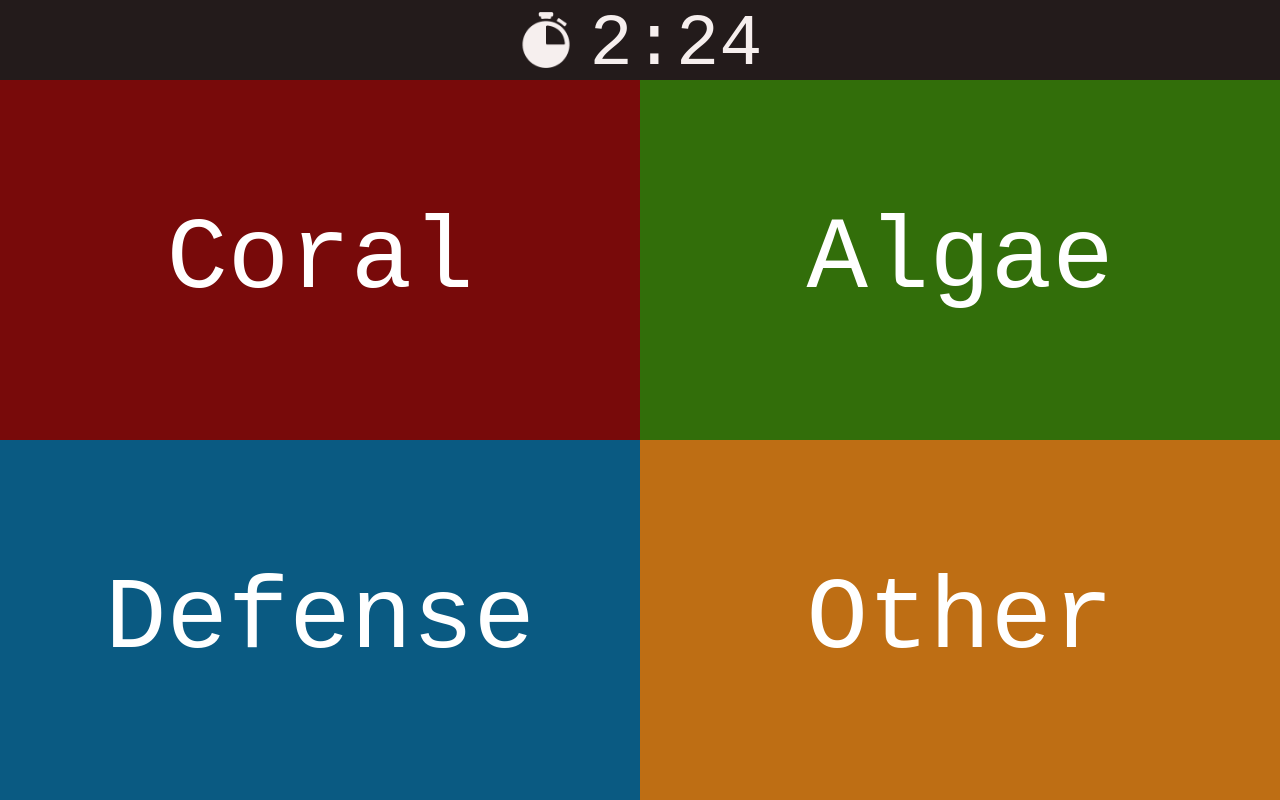
After one commit to NateKootstra/RoboticsScoutingTool, a Flask app: template templates/scout_active.html in a window 1280 px wide. The commit adds this page. Run offline with Flask 3, Linux system fonts and the light colour scheme; the template is opened without the code that fills it, so the values that code supplies are empty.

Commit message:
Huge progress on the part where you actually scout.

```diff
--- a/cache.py
+++ b/cache.py
@@ -5,7 +5,6 @@ from datetime import datetime
 import tbaapi
 
 year = tbaapi.currentYear
-year = 2024
 yearString = str(year)
 year = tbaapi.Year(year)
 
--- a/main.py
+++ b/main.py
@@ -10,7 +10,7 @@ from accounts import authenticate, getName, getAdmin, getAccounts, deleteUser, a
 from events import getEvents, addEvent, removeEvent, updateEvents
 
 
-domain = 'http://127.0.0.1:5001'
+domain = 'http://10.128.175.3:5001'
 app = Flask(__name__)
 year = tbaapi.Year(tbaapi.currentYear)
 
@@ -48,6 +48,8 @@ app.jinja_env.globals.update(get_match_list=get_match_list)
 def get_alliances_in_match():
     team = request.cookies["team"]
     if authenticate(team, request.cookies["username"], request.cookies["password"]):
+        if "practice" in request.cookies["match"]:
+            return { "red" : { "team_keys" : ["frc1", "frc2", "frc3"] }, "blue" : { "team_keys" : ["frc4", "frc5", "frc6"] }}
         for match in tbaapi.Event(request.cookies["event"]).get_matches():
             if match["key"].split("_")[1] == request.cookies["match"]:
                 return match["alliances"]
@@ -64,9 +66,12 @@ def get_full_event_list():
         realEvents = []
         events = getEvents(team)
         for event in events:
-            for fullEvent in fullEvents:
-                if event == fullEvent['key']:
-                    realEvents.append(fullEvent)
+            if event == "practice":
+                realEvents.append({"key": "practice"})
+            else:
+                for fullEvent in fullEvents:
+                    if event == fullEvent['key']:
+                        realEvents.append(fullEvent)
         return realEvents
     return []
 app.jinja_env.globals.update(get_full_event_list=get_full_event_list)
@@ -121,6 +126,10 @@ def scout():
             else:
                 if "event" in request.cookies.keys():
                     if "match" in request.cookies.keys():
+                        if "teamscout" in request.cookies.keys():
+                            if "started" in request.cookies.keys():
+                                return render_template('scout_active.html')
+                            return render_template('scout_waiting.html')
                         return render_template('select_team.html')
                     else:
                         return render_template('select_match.html')
@@ -235,6 +244,26 @@ def select_team(team):
     # Select event only if the user is verified as a non-admin user.
     if authenticate(request.cookies["team"], request.cookies["username"], request.cookies["password"]) and not getAdmin(request.cookies["team"], request.cookies["username"]):
         response.set_cookie('teamscout', team)
+    # Return response.
+    return response
+
+# Go back in scouting menu.
+@app.route('/unscout/<level>')
+def unscout(level):
+    response = make_response(redirect(f'{domain}/scout'))
+    # Authenticate.
+    if authenticate(request.cookies["team"], request.cookies["username"], request.cookies["password"]) and not getAdmin(request.cookies["team"], request.cookies["username"]):
+        response.delete_cookie(level)
+    # Return response.
+    return response
+
+# Start scouting.
+@app.route('/startscout')
+def startscout():
+    response = make_response(redirect(f'{domain}/scout'))
+    # Authenticate.
+    if authenticate(request.cookies["team"], request.cookies["username"], request.cookies["password"]) and not getAdmin(request.cookies["team"], request.cookies["username"]):
+        response.set_cookie('started', 'true')
     # Return response.
     return response
 
--- /dev/null
+++ b/static/css/scouting/buttons.css
@@ -0,0 +1,110 @@
+div.splitter button {
+    width: 100%;
+    height: 45dvh;
+
+    display: inline-block;
+
+    color: white;
+    border: none;
+
+    font-size: 8vw;
+    line-height: 45dvh;
+    text-align: center;
+    text-decoration: none;
+}
+
+div.divider {
+    width: 50%;
+}
+
+div.splitter {
+    background-color: rgb(49, 49, 49);
+    width: 100vw;
+    height: 45dvh;
+
+    display: flex;
+    justify-content: space-between;
+}
+
+div.subsplitterfull button,
+div.subsplitter button {
+    width: 50%;
+    height: 100%;
+
+    display: inline-block;
+    color: white;
+    border: none;
+
+    font-size: 4vw;
+    line-height: 50%;
+    text-align: center;
+    text-decoration: none;
+}
+
+div.subsplitter {
+    height: 50.1%;
+
+    display: flex;
+    justify-content: space-between;
+}
+
+div.subsplitterfull {
+    height: 100.1%;
+
+    display: flex;
+    justify-content: space-between;
+}
+
+
+nav {
+    background-color: rgb(35, 27, 27);
+    width: 100vw;
+    height: 10dvh;
+
+    display: flex;
+    flex-direction: row;
+    justify-content: center;
+    align-items: center;
+}
+
+button.back {
+    border: none;
+    background-color: rgb(35, 27, 27);
+    color: rgb(246, 239, 238);
+
+    height: 7dvh;
+    margin-top: 1.5dvh;
+    margin-left: 1.5dvh;
+    margin-bottom: 1dvh;
+
+    font-size: 7dvh;
+}
+
+div.timer {
+    display: flex;
+    flex-direction: row;
+    align-items: center;
+}
+
+p {
+    border: none;
+    background-color: rgb(35, 27, 27);
+    color: rgb(246, 239, 238);
+
+    height: 9dvh;
+    margin-top: 0.5dvh;
+    margin-bottom: 0.5dvh;
+    margin-left: 2dvh;
+
+    font-size: 9dvh;
+
+    display: inline;
+}
+
+img {
+    height: 7dvh;
+    margin-top: 1.5dvh;
+    margin-bottom: 1.5dvh;
+
+    display: inline;
+}
--- a/static/css/select/buttons.css
+++ b/static/css/select/buttons.css
@@ -15,4 +15,6 @@ button {
 
 button.team {
     width: 12vw;
+    margin-left: 0.25vw;
+    margin-right: 0.25vw;
 }
--- /dev/null
+++ b/static/js/activescouting.js
@@ -0,0 +1,63 @@
+var timer = [2, 30, 3]
+var time = 0
+
+function scout(name, event) {
+    let location = name.startsWith("TL") ? 1 : name.startsWith("TR") ? 2 : name.startsWith("BL") ? 3 : 4;
+    document.getElementById("divider" + location).replaceChildren(document.getElementById(name).content.cloneNode(true));
+    process(event)
+}
+
+async function runTimer() {
+    let run = true
+    while (run) {
+        if (timer[1] < 10)
+            document.getElementById("timer").textContent = timer[0] + ":0" + timer[1];
+        else
+            document.getElementById("timer").textContent = timer[0] + ":" + timer[1];
+
+        await new Promise(r => setTimeout(r, 1000));
+
+        if (timer[0] == 2 && timer[1] == 15 && timer[2] > 0) {
+            timer[2]--;
+        }
+        else
+            timer[1]--;
+        if (timer[1] == -1) {
+            timer[0]--;
+            timer[1] = 59;
+        }
+        if (timer[0] == 0 && timer[1] == 0) {
+            run = false;
+            document.getElementById("timer").textContent = "0:00";
+        }
+
+    }
+}
+async function runStampTimer() {
+    while (true) {
+        await new Promise(r => setTimeout(r, 10));
+        time++
+    }
+}
+
+
+var events = []
+var unfinished = {
+    "Coral": [],
+    "Algae": [],
+    "Defense": [],
+    "Other": []
+}
+
+function process(event) {
+    event = event.split("|");
+    if (event[2] == "u" || event[2] == "ue")
+        unfinished[event[0]][unfinished[event[0]].length - 1][0] += "|" + event[1];
+    if (event[2] == "t" || event[2] == "te")
+        unfinished[event[0]].push([event[1], time]);
+    if (event[2] == "ue" || event[2] == "te") {
+        events.push([event[0], unfinished[event[0]]]);
+        unfinished[event[0]] = [];
+    }
+    console.log(events);
+}
--- a/templates/account_admin.html
+++ b/templates/account_admin.html
@@ -45,6 +45,11 @@
         {% for event in get_event_list() %}
         <select class="event" name="event{{ loop.index }}" id="event{{ loop.index }}" onchange="updateEvents([{% for event2 in get_event_list() %} document.getElementById('event{{ loop.index}}').value, {% endfor %}])">
             <option value="none">None</option>
+            {% if event == "practice" %}
+                <option value="practice" selected="selected">Practice (NOT A REAL EVENT)</option>
+            {% else %}
+                <option value="practice">Practice (NOT A REAL EVENT)</option>
+            {% endif %}
             {% for eventOption in get_events_in_district() %}
                 {% if not "Provincial Championship" in eventOption["name"] %}
                     {% if eventOption["key"] == event %}
--- a/templates/base.html
+++ b/templates/base.html
@@ -6,7 +6,6 @@
 <link rel="stylesheet" href="{{ url_for('static', filename='css/base/navbar.css') }}">
 <link rel="stylesheet" href="{{ url_for('static', filename='css/base/subtitle.css') }}">
 <link rel="stylesheet" href="{{ url_for('static', filename='css/base/footer.css') }}">
-<link rel="stylesheet" href="{{ url_for('static', filename='css/base/alert.css') }}">
 <link rel="stylesheet" href="{{ url_for('static', filename='css/base/input.css') }}">
 
 <script src="{{ url_for('static', filename='js/navbar.js') }}"></script>
--- /dev/null
+++ b/templates/scout_active.html
@@ -0,0 +1,142 @@
+<!doctype html>
+<title>SpeedScout</title>
+<meta name="viewport" content="width=device-width, initial-scale=1.0, maximum-scale=1.0 user-scalable=no">
+
+<link rel="stylesheet" href="{{ url_for('static', filename='css/base/core.css') }}">
+<link rel="stylesheet" href="{{ url_for('static', filename='css/base/input.css') }}">
+<link rel="stylesheet" href="{{ url_for('static', filename='css/scouting/buttons.css') }}">
+
+
+
+<body onload="runTimer(); runStampTimer()">
+
+<script src="{{ url_for('static', filename='js/activescouting.js') }}"></script>
+
+
+<nav>
+    <div class="timer">
+        <img src="{{ url_for('static', filename='images/icons/timer.png') }}">
+        <p id="timer">2:33</p>
+    </div>
+</nav>
+
+
+<div class="content">
+    <div class="splitter">
+        <div class="divider" id="divider1">
+            <button onclick="scout('TL2', 'Coral|Pickup|t')" style="background-color:rgb(120, 10, 10)">Coral</button>
+        </div>
+        <div class="divider" id="divider2">
+            <button onclick="scout('TR2', 'Algae|Pickup|t')" style="background-color:rgb(50, 110, 10)">Algae</button>
+        </div>
+    </div>
+    <div class="splitter">
+        <div class="divider" id="divider3">
+            <button onclick="scout('BL2', 'Defense|Start|t')" style="background-color:rgb(10, 90, 130)">Defense</button>
+        </div>
+        <div class="divider" id="divider4">
+            <button onclick="scout('BR2', 'Other|Start|t')" style="background-color:rgb(190, 110, 20)">Other</button>
+        </div>
+    </div>
+</div>
+
+
+
+<template id="TL1">
+    <button onclick="scout('TL2', 'Coral|Pickup|t')" style="background-color:rgb(120, 10, 10)">Coral</button>
+</template>
+<template id="TL2">
+    <div class="subsplitter">
+        <button onclick="scout('TL3', 'Coral|Place|t')" style="background-color:rgb(140, 10, 10)">Place</button>
+        <button onclick="scout('TL1', 'Coral|Eject|te')" style="background-color:rgb(120, 10, 10)">Eject</button>
+    </div>
+    <div class="subsplitter">
+        <button onclick="scout('TL1', 'Coral|Drop|te')" style="background-color:rgb(95, 10, 10)">Drop</button>
+    </div>
+</template>
+<template id="TL3">
+    <div class="subsplitter">
+        <button onclick="scout('TL4', 'Coral|L1|u')" style="background-color:rgb(140, 10, 10)">L1</button>
+        <button onclick="scout('TL4', 'Coral|L2|u')" style="background-color:rgb(120, 10, 10)">L2</button>
+    </div>
+    <div class="subsplitter">
+        <button onclick="scout('TL4', 'Coral|L3|u')" style="background-color:rgb(95, 10, 10)">L3</button>
+        <button onclick="scout('TL4', 'Coral|L4|u')" style="background-color:rgb(80, 10, 10)">L4</button>
+    </div>
+</template>
+<template id="TL4">
+    <div class="subsplitterfull">
+        <button onclick="scout('TL1', 'Coral|Hit|ue')" style="background-color:rgb(40, 80, 10)">Hit</button>
+        <button onclick="scout('TL1', 'Coral|Miss|ue')" style="background-color:rgb(90, 10, 10)">Miss</button>
+    </div>
+</template>
+
+
+<template id="TR1">
+    <button onclick="scout('TR2', 'Algae|Pickup|t')" style="background-color:rgb(50, 110, 10)">Algae</button>
+</template>
+<template id="TR2">
+    <div class="subsplitterfull">
+        <button onclick="scout('TR3', 'Algae|Reef|u')" style="background-color:rgb(50, 130, 10)">Reef</button>
+        <button onclick="scout('TR3', 'Algae|Ground|u')" style="background-color:rgb(50, 110, 10)">Ground</button>
+    </div>
+</template>
+<template id="TR3">
+    <div class="subsplitter">
+        <button onclick="scout('TR4', 'Algae|Score|t')" style="background-color:rgb(50, 130, 10)">Score</button>
+        <button onclick="scout('TR4', 'Algae|Process|t')" style="background-color:rgb(50, 110, 10)">Process</button>
+    </div>
+    <div class="subsplitter">
+        <button onclick="scout('TR1', 'Algae|Eject|te')" style="background-color:rgb(50, 95, 10)">Eject</button>
+        <button onclick="scout('TR1', 'Algae|Drop|te')" style="background-color:rgb(50, 80, 10)">Drop</button>
+    </div>
+</template>
+<template id="TR4">
+    <div class="subsplitterfull">
+        <button onclick="scout('TR1', 'Algae|Hit|ue')" style="background-color:rgb(40, 80, 10)">Hit</button>
+        <button onclick="scout('TR1', 'Algae|Miss|ue')" style="background-color:rgb(90, 10, 10)">Miss</button>
+    </div>
+</template>
+
+
+<template id="BL1">
+    <button onclick="scout('BL2', 'Defense|Start|t')" style="background-color:rgb(10, 90, 130)">Defense</button>
+</template>
+<template id="BL2">
+    <div class="subsplitterfull">
+        <button onclick="scout('BL3', 'Defense|Block|t')" style="background-color:rgb(10, 100, 140)">Block</button>
+        <button onclick="scout('BL1', 'Defense|Stop|te')" style="background-color:rgb(10, 90, 130)">End</button>
+    </div>
+</template>
+<template id="BL3">
+    <div class="subsplitterfull">
+        <button onclick="scout('BL2', 'Defense|Win|ue')" style="background-color:rgb(10, 100, 140)">Won</button>
+        <button onclick="scout('BL2', 'Defense|Lose|ue')" style="background-color:rgb(10, 90, 130)">Lost</button>
+    </div>
+</template>
+
+
+<template id="BR1">
+    <button onclick="scout('BR2', 'Other')" style="background-color:rgb(190, 110, 20)">Other</button>
+</template>
+<template id="BR2">
+    <div class="subsplitterfull">
+        <button onclick="scout('BR3', 'Stopped')" style="background-color:rgb(200, 120, 20)">Stopped</button>
+        <button onclick="scout('BR3-1', 'Penalty')" style="background-color:rgb(190, 110, 20)">Penalty</button>
+    </div>
+</template>
+<template id="BR3">
+    <button onclick="scout('BR1', 'Back On')" style="background-color:rgb(190, 110, 20)">Back On</button>
+</template>
+<template id="BR3-1">
+    <div class="subsplitter">
+        <button onclick="scout('BR1', 'Possession')" style="background-color:rgb(200, 120, 20)">Possession</button>
+        <button onclick="scout('BR1', 'Dual Defense')" style="background-color:rgb(190, 110, 20)">Dual Def</button>
+    </div>
+    <div class="subsplitter">
+        <button onclick="scout('BR1', 'Reef Collision')" style="background-color:rgb(180, 100, 20)">Reef Col</button>
+        <button onclick="scout('BR1', 'Opposition Cage')" style="background-color:rgb(170, 90, 20)">Opp Cage</button>
+    </div>
+</template>
+
+</body>
```
Also changed, not shown: static/css/base/alert.css (deleted, +0 -39 lines), static/js/scouting.js (+8 -0 lines), tbaapi.py (+14 -0 lines), templates/scout_waiting.html (added, +20 -0 lines), templates/select_event.html (+9 -3 lines), templates/select_match.html (+24 -4 lines), templates/select_team.html (+5 -3 lines), static/images/icons/timer.png (added).
